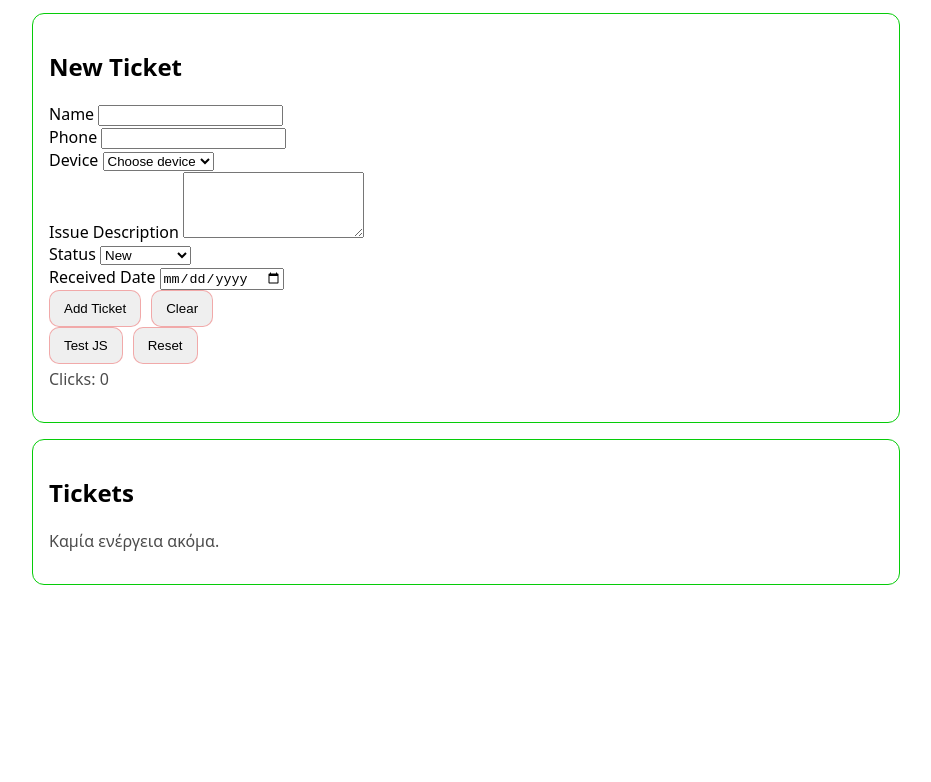
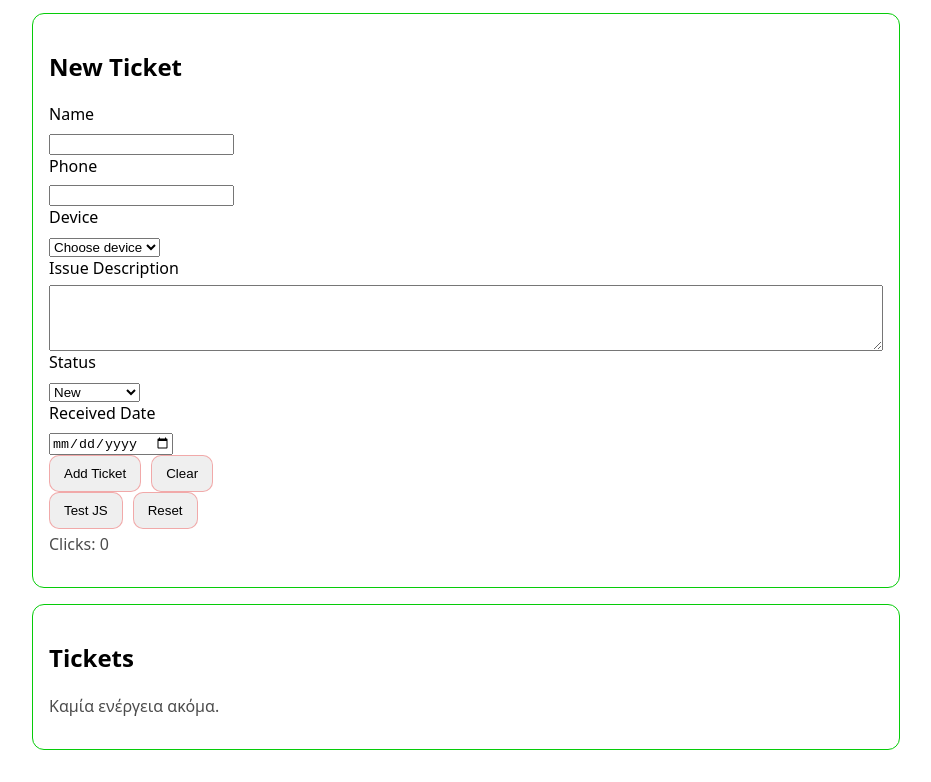
Before and after one commit to kosmolazaros/repair-ticket-lite, a plain HTML site: page index.html in a window 1280 px wide. Shown: the part 161-943 px from the top of the page, without its empty margins (174-1105 px from the left). Before the commit the page ends 800 px from the top, so only its background shows below. Drawn offline with Linux system fonts and the light colour scheme.

Commit message:
style: improve form fields styling

```diff
--- a/styles.css
+++ b/styles.css
@@ -39,3 +39,13 @@ button {
   gap: 10px;
   flex-wrap: wrap;
 }
+
+.form-group label {
+  display: block;
+  margin-bottom: 6px;
+}
+
+.form-group textarea {
+  display: block;
+  width: 100%;
+}
```
